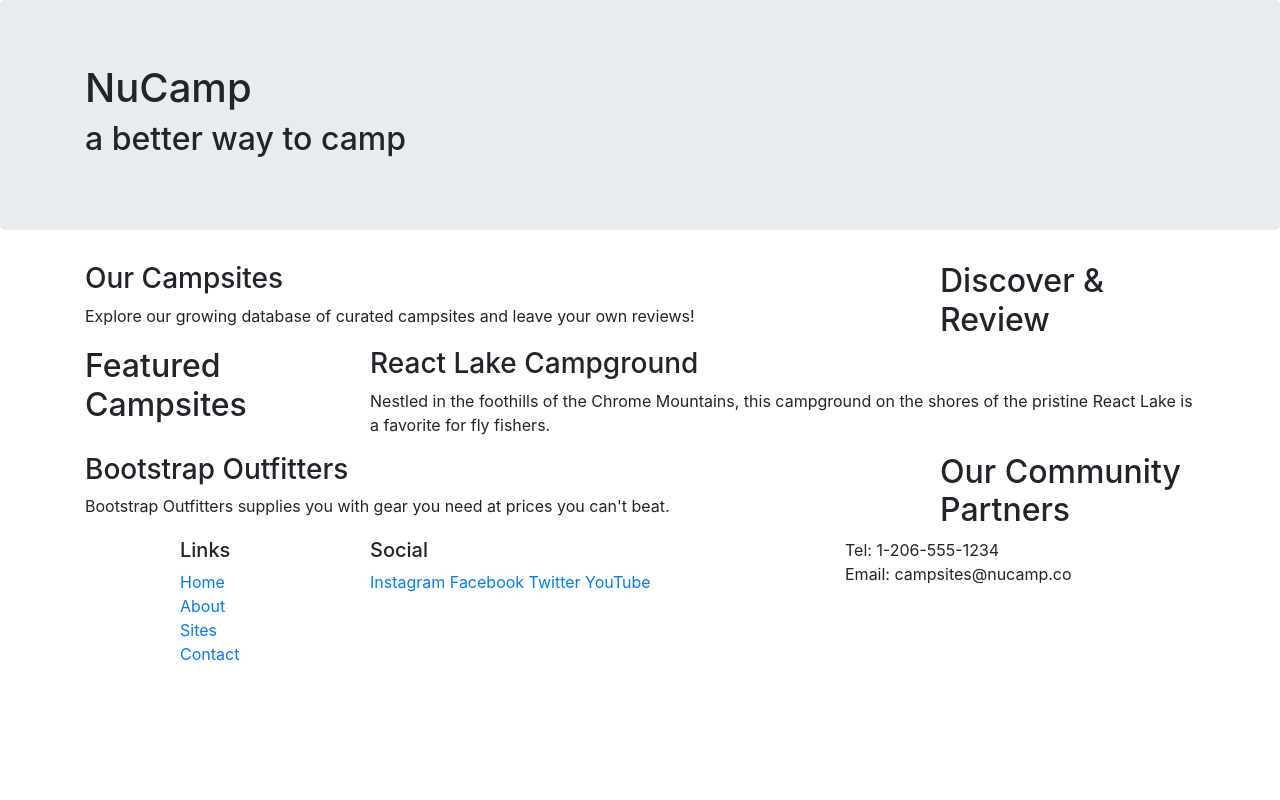
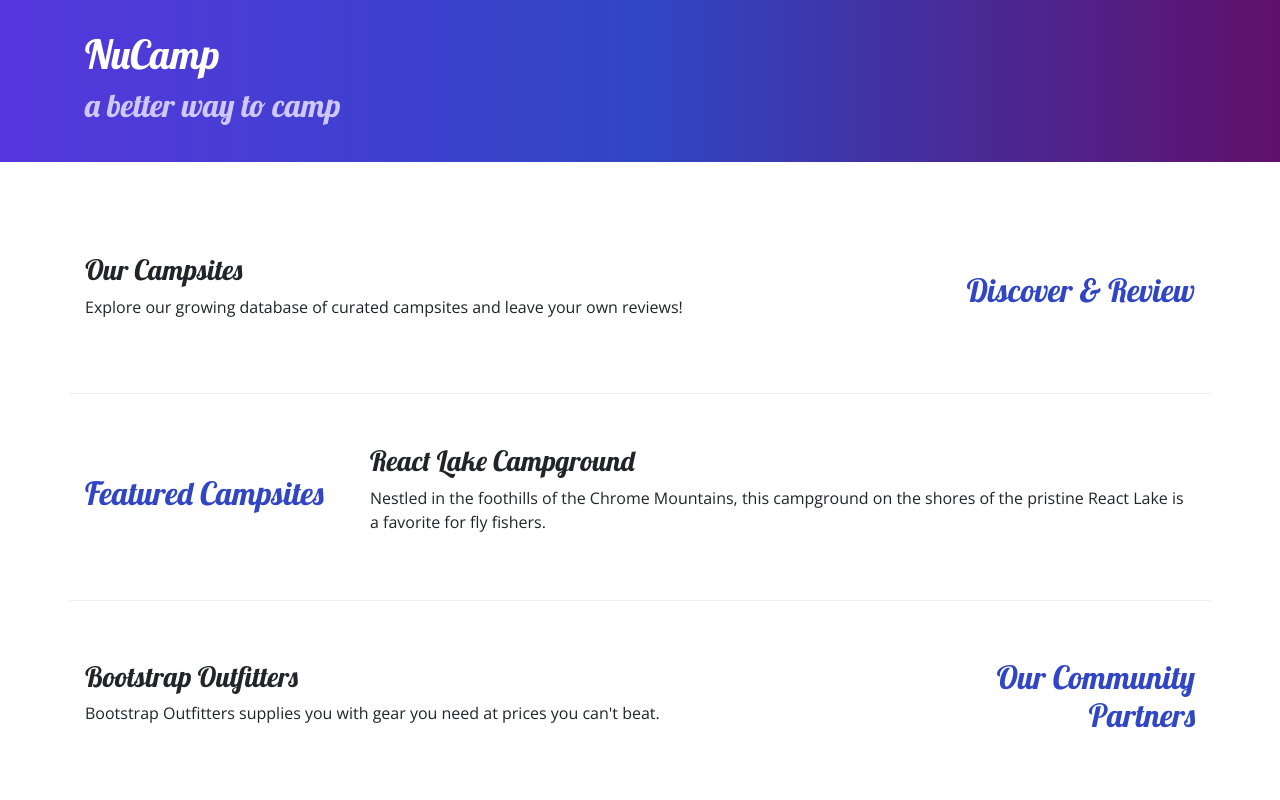
Before and after one commit to Tyler6789/nucampsite, a website: page index.html in a window 1280 px wide. Shown: the top 800 px of the page. Drawn offline with nearby package versions, Linux system fonts and the light colour scheme.

Commit message:
Adding Custom Styles

```diff
--- /dev/null
+++ b/css/styles.css
@@ -0,0 +1,32 @@
+body {
+    font-family: "Open Sans", sans-serif;
+}
+
+h1, h2, h3 {
+    font-family: "Lobster", cursive;
+}
+
+h2 {
+    color:#3046C5;
+}
+
+header h2 {
+    color: #CEC8FF
+}
+
+footer {
+    background-image: linear-gradient(#CEC8FF, white);
+    padding: 20px 0;
+}
+
+.jumbotron {
+    padding: 30px;
+    background-image: linear-gradient(to right, #5637DD, #3046C5, #60106B);
+    color: white;
+}
+
+.row-content {
+    padding:50px 0;
+    border-bottom: 1px ridge;
+    min-height: 200px;
+}
--- a/index.html
+++ b/index.html
@@ -8,13 +8,15 @@
 
         <!-- Bootstrap CSS -->
         <link rel="stylesheet" href="node_modules/bootstrap/dist/css/bootstrap.min.css" />
+        <link rel="stylesheet" href="https://fonts.googleapis.com/css?family=Lobster|Open+Sans" />
+        <link rel="stylesheet" href="css/styles.css" />
 
         <title>NuCamp: A Better Way To Camp</title>
     </head>
 
 <body>
 
-    <header class="jumbotron">
+    <header class="jumbotron jumbotron-fluid">
         <div class="container">
             <div class="row">
                 <div class="col">
@@ -26,16 +28,16 @@
     </header>
 
     <div class="container">
-        <div class="row">
+        <div class="row row-content align-items-center">
             <div class="col-sm-4 order-sm-last col-md-3">
-                <h2>Discover & Review</h2>
+                <h2 class="text-sm-right">Discover & Review</h2>
             </div>
             <div class="col">
                 <h3>Our Campsites</h3>
                 <p>Explore our growing database of curated campsites and leave your own reviews!</p>
             </div>
         </div>
-            <div class="row">
+            <div class="row row-content align-items-center">
                 <div class="col-sm-4 col-md-3">
                     <h2>Featured Campsites</h2>
                 </div>
@@ -44,9 +46,9 @@
                     <p>Nestled in the foothills of the Chrome Mountains, this campground on the shores of the pristine React Lake is a favorite for fly fishers.</p>
                 </div>
             </div>
-            <div class="row">
+            <div class="row row-content align-items-center">
                 <div class="col-sm-4 order-sm-last col-md-3">
-                    <h2>Our Community Partners</h2>
+                    <h2 class="text-sm-right">Our Community Partners</h2>
                 </div>
                 <div class="col">
                     <h3>Bootstrap Outfitters</h3>
@@ -68,14 +70,14 @@
                     </ul>
                 </div>
 
-                <div class="col-6 col-sm-5">
+                <div class="col-6 col-sm-5 text center">
                     <h5>Social</h5>
                     <a href="http://instagram.com/">Instagram</a>
                     <a href="http://facebook.com/">Facebook</a>
                     <a href="http://twitter.com/">Twitter</a>
                     <a href="http://youtube.com/">YouTube</a>
                 </div>
-                <div class="col-sm-4">
+                <div class="col-sm-4 text-center">
                     Tel: 1-206-555-1234<br />
                     Email: campsites@nucamp.co
                 </div>
```
